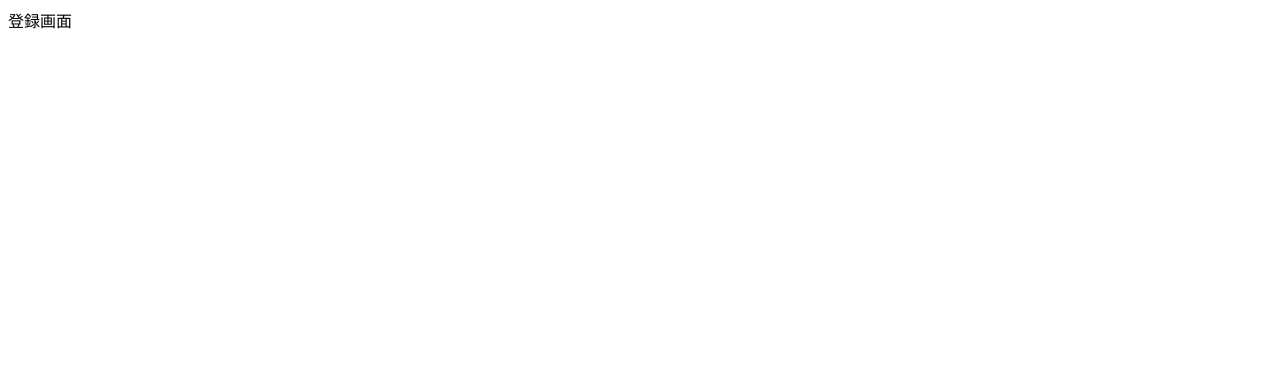
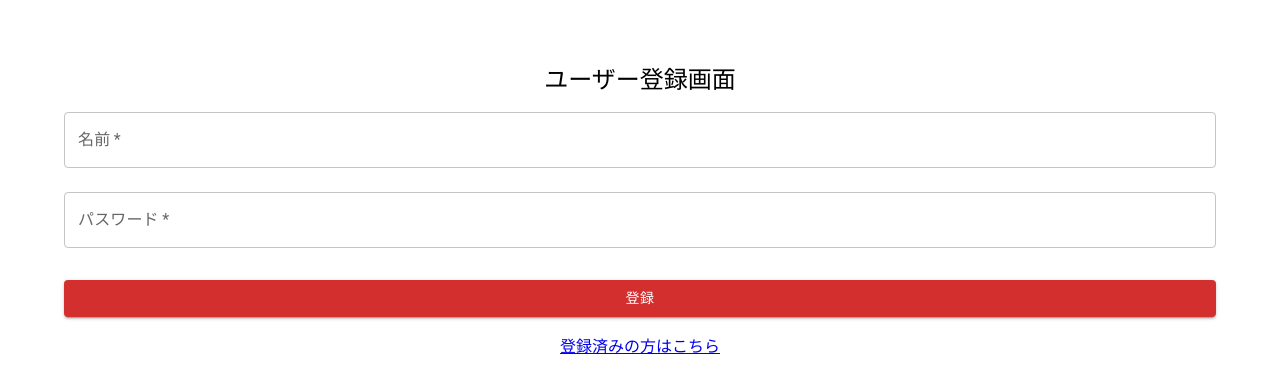
Before and after one commit to iseakira/FastAPI-React, a React (Create React App) app in the folder section7-fastapi/frontend/: page /register in a window 1280 px wide. Shown: the top 392 px of the page. Built offline with nearby package versions, Linux system fonts and the light colour scheme.

Commit message:
新規登録画面の作成

```diff
--- a/section7-fastapi/frontend/src/App.js
+++ b/section7-fastapi/frontend/src/App.js
@@ -5,6 +5,8 @@ import Login from './components/pages/Login';
 import LoginFailed from './components/pages/LoginFailed';
 import Register from './components/pages/Register';
 import NotFound from './components/pages/NotFound';
+import RegisterFailed from './components/pages/RegisterFailed';
+import RegisterSucceeded from './components/pages/RegisterSucceeded';
 import { LoginUserProvider } from './components/providers/LoginUserProvider';
 
 function App() {
@@ -16,7 +18,9 @@ function App() {
           <Route path="/login" element={<Login />} />
           <Route path="/loginfailed" element={<LoginFailed />} />
           <Route path="/register" element={<Register />} />
-          <Route path="/notfound" element={<NotFound />} />
+          <Route path="/registerfailed" element={<RegisterFailed />} />
+          <Route path="/registersucceeded" element={<RegisterSucceeded />} />
+          <Route path="/*" element={<NotFound />} />
         </Routes>
       </div>
     </LoginUserProvider>
--- /dev/null
+++ b/section7-fastapi/frontend/src/components/hooks/useRegister.js
@@ -0,0 +1,28 @@
+import { useNavigate } from 'react-router-dom';
+import axios from 'axios';
+
+export const useRegister = () => {
+  const navigate = useNavigate();
+  const register = (user) => {
+    console.log('登録処理開始');
+    const endpoint = ' http://127.0.0.1:8000/users';
+    const queries = { name: user.username, password: user.password };
+    axios
+      .post(endpoint, queries)
+      .then((res) => {
+        console.log(res.data);
+        if (Object.keys(res.data).length > 0) {
+          console.log('登録成功');
+          navigate('/registersucceeded', { state: user });
+        } else {
+          console.log('登録失敗');
+          navigate('/registerfailed', { state: user });
+        }
+      })
+      .catch((e) => {
+        console.log(e);
+        navigate('/registerfailed', { state: user });
+      });
+  };
+  return { register };
+};
--- a/section7-fastapi/frontend/src/components/pages/Register.js
+++ b/section7-fastapi/frontend/src/components/pages/Register.js
@@ -1,7 +1,72 @@
-import React from 'react';
+import { Container, Box, Typography, TextField, Button } from '@mui/material';
+import { Link } from 'react-router-dom';
+import { useState } from 'react';
+import { useRegister } from '../hooks/useRegister';
 
 const Register = () => {
-  return <div>登録画面</div>;
+  const { register } = useRegister();
+  const [user, setUser] = useState({
+    username: '',
+    password: '',
+  });
+  const handleChange = (e) => {
+    const { name, value } = e.target;
+    setUser({ ...user, [name]: value });
+  };
+  const onClickRegister = () => {
+    register(user);
+  };
+
+  return (
+    <>
+      <Container maxwidth="xs">
+        <Box
+          sx={{
+            display: 'flex',
+            marginTop: 8,
+            flexDirection: 'column',
+            alignItems: 'center',
+          }}
+        >
+          <Typography variant="h5">ユーザー登録画面</Typography>
+          <TextField
+            margin="normal"
+            required
+            placeholder="・・・"
+            id="username"
+            autoComplete="current-password"
+            name="username"
+            label="名前"
+            fullWidth
+            onChange={handleChange}
+          />
+          <TextField
+            margin="normal"
+            required
+            placeholder="••••••"
+            id="password"
+            autoComplete="current-password"
+            name="password"
+            label="パスワード"
+            fullWidth
+            onChange={handleChange}
+          />
+          <Button
+            type="submit"
+            fullWidth
+            color="error"
+            variant="contained"
+            sx={{ mt: 3, mb: 2 }}
+            onClick={onClickRegister}
+          >
+            登録
+          </Button>
+
+          <Link to="/login">登録済みの方はこちら</Link>
+        </Box>
+      </Container>
+    </>
+  );
 };
 
 export default Register;
--- /dev/null
+++ b/section7-fastapi/frontend/src/components/pages/RegisterFailed.js
@@ -0,0 +1,30 @@
+import React from 'react';
+import { useLocation } from 'react-router-dom';
+import { Container, Box, Typography } from '@mui/material';
+import { Link } from 'react-router-dom';
+
+const RegisterFailed = () => {
+  const { state } = useLocation();
+  return (
+    <div>
+      <Container maxwidth="xs">
+        <Box
+          sx={{
+            display: 'flex',
+            marginTop: 8,
+            flexDirection: 'column',
+            alignItems: 'center',
+          }}
+        >
+          <Typography variant="h5">登録失敗しました</Typography>
+          <Typography variant="h5">管理者へご連絡してください</Typography>
+          <Typography variant="h5">名前：{state.username}</Typography>
+          <Typography variant="h5">パスワード：{state.password}</Typography>
+          <Link to="/login">ログイン画面</Link>
+        </Box>
+      </Container>
+    </div>
+  );
+};
+
+export default RegisterFailed;
--- /dev/null
+++ b/section7-fastapi/frontend/src/components/pages/RegisterSucceeded.js
@@ -0,0 +1,30 @@
+import React from 'react';
+import { useLocation } from 'react-router-dom';
+import { Container, Box, Typography } from '@mui/material';
+import { Link } from 'react-router-dom';
+
+const RegisterSucceeded = () => {
+  const { state } = useLocation();
+
+  return (
+    <div>
+      <Container maxwidth="xs">
+        <Box
+          sx={{
+            display: 'flex',
+            marginTop: 8,
+            flexDirection: 'column',
+            alignItems: 'center',
+          }}
+        >
+          <Typography variant="h5">登録完了しました</Typography>
+          <Typography variant="h5">名前：{state.username}</Typography>
+          <Typography variant="h5">パスワード：{state.password}</Typography>
+          <Link to="/login">ログイン画面</Link>
+        </Box>
+      </Container>
+    </div>
+  );
+};
+
+export default RegisterSucceeded;
```
Also changed, not shown: 1 other file (tests, documents, lock files or other folders).
